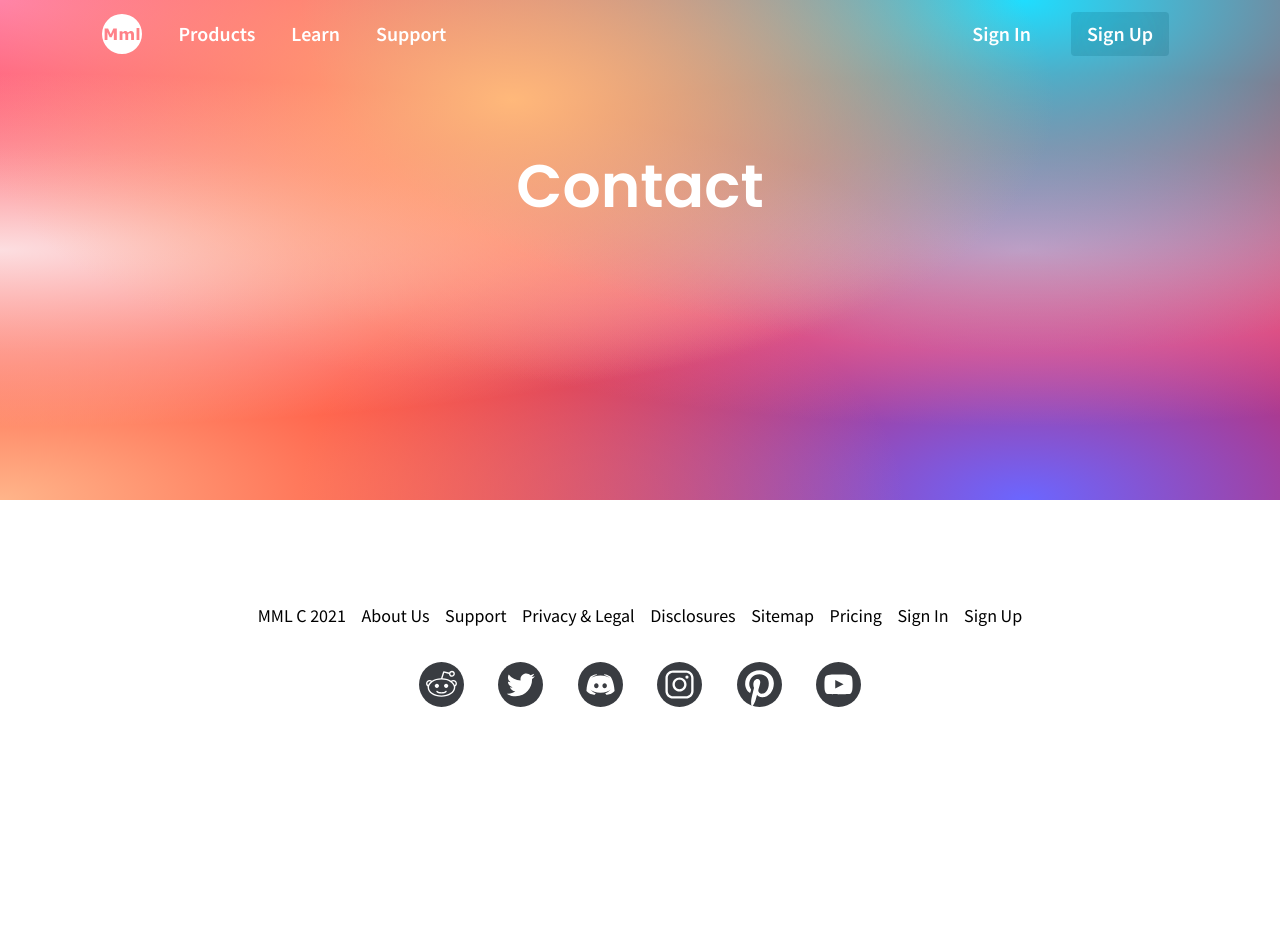
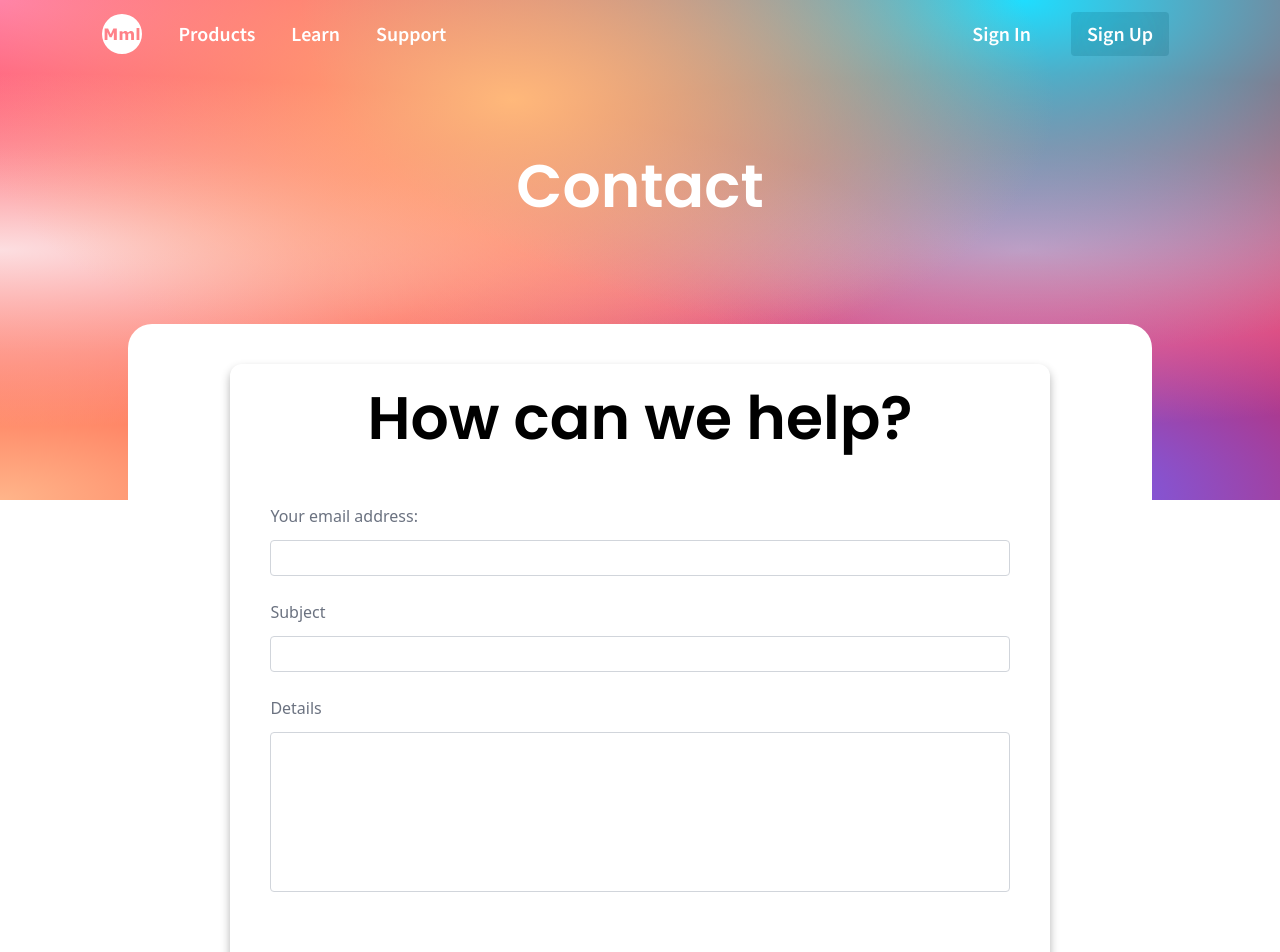
Before and after one commit to jonkarrer/market_maker, a Next.js app: page /support/contact in a window 1280 px wide. Shown: the top 952 px of the page. Before the commit the page ends 800 px from the top, so only its background shows below. Built offline with nearby package versions, Linux system fonts and the light colour scheme.

Commit message:
contact done

```diff
--- a/pages/support/contact.tsx
+++ b/pages/support/contact.tsx
@@ -1,8 +1,36 @@
 import Gradient from "@/components/support_pages/Gradient";
-
+import Wrapper from "@/components/support_pages/Wrapper";
 const Contact = () => (
   <div>
     <Gradient title="Contact" />
+    <Wrapper display="flex">
+      <div className="shadow-supp-boxes rounded-xl flex flex-col space-y-10 lg:space-y-14 w-full mx-5 my-10 sm:my-0 sm:mb-10 sm:mx-std">
+        <h1 className="text-center font-semibold text-mobile-h pt-8 sm:pt-6 sm:text-4xl lg:text-6xl">
+          How can we help?
+        </h1>
+        <form action="Get" className="grid gap-3 mx-10 text-gray-500 pb-10">
+          <label htmlFor="email address">Your email address:</label>
+          <input
+            type="email"
+            className=" border-gray-300 border-solid border-1px h-9 rounded outline-none px-3"
+          />
+          <label htmlFor="subject" className="pt-3">
+            Subject
+          </label>
+          <input
+            type="text"
+            className="border-gray-300 border-solid border-1px h-9 rounded outline-none px-3"
+          />
+          <label htmlFor="subject" className="pt-3">
+            Details
+          </label>
+          <textarea className="border-gray-300 border-solid border-1px h-40 rounded outline-none resize-none px-3" />
+          <button className="h-10 w-80 bg-blue-border m-auto text-white font-bold mt-16 rounded">
+            Submit
+          </button>
+        </form>
+      </div>
+    </Wrapper>
   </div>
 );
 
```
